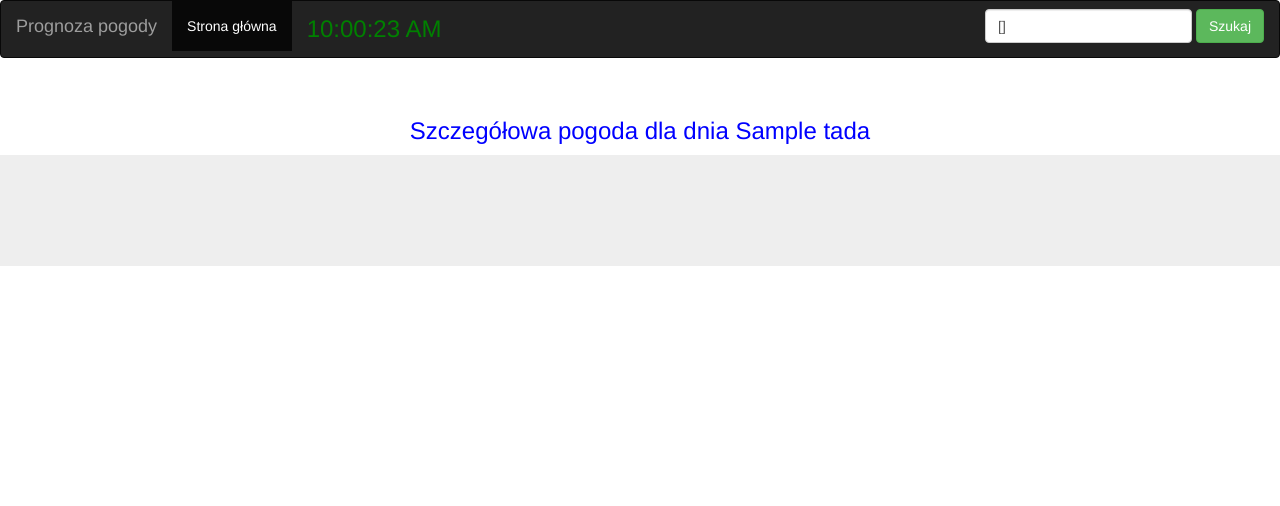
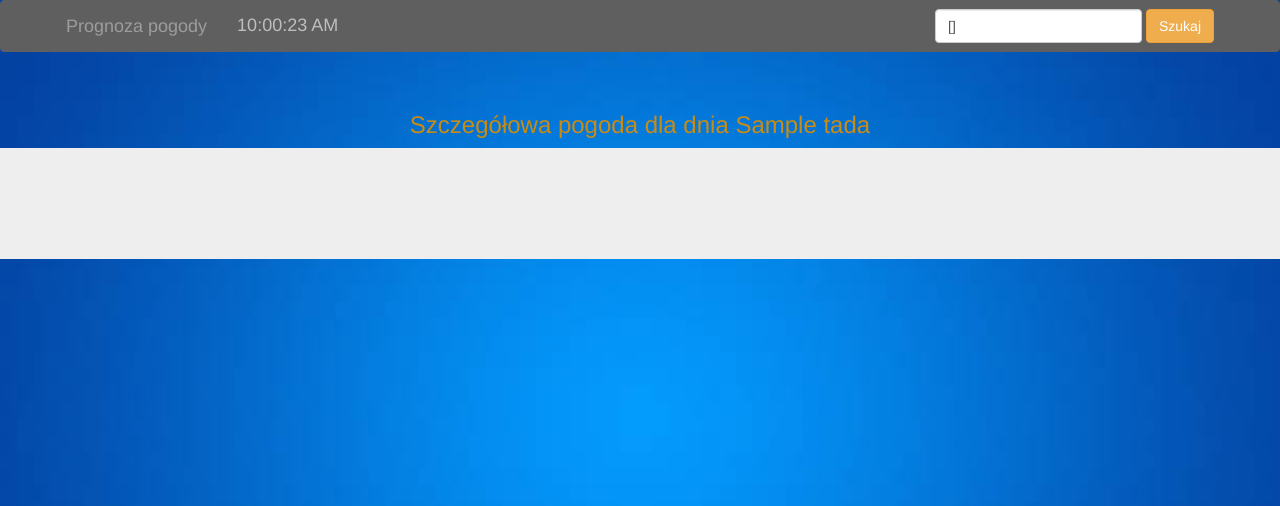
Before and after one commit to DzoanaZ/Aplikacje-internetowe2, a Django app: template forecast/templates/forecast/detail.html in a window 1280 px wide. Shown: the top 506 px of the page. Run offline with Django 3.2, Linux system fonts and the light colour scheme; the template is opened without the code that fills it: most values are stand-ins (such as "Sample title", 1, 10 or a date in 2020); some libraries are stand-ins or nearby versions.

Commit message:
Zmiana wyglądu aplikacji - css.

```diff
--- a/forecast/static/css/forecast.css
+++ b/forecast/static/css/forecast.css
@@ -1,9 +1,21 @@
-#homewelcome {
-text-align: center;
-color: green;
+#homewelcome, #message {
+	text-align: center;
+	color: rgb(200,140,20);
 }
-#timer {
-color:green;
-text-align:center;
-
+#timer, h3 {
+	color: rgb(190,190,190);
+	text-align:center;
 }
+body#homebody{
+	background-image: url('../images/pattern.jpg');
+	background-repeat: no-repeat;
+	background-size: 100%;
+}
+nav.navbar, nav.navbar-inverse{
+	background-color: rgb(95,95,95);
+	border-color: rgb(95,95,95);
+	padding: 0 50px;
+}
+.jumbotron{
+	text-align:center; color:green; font-size:2em;
+}
--- a/forecast/templates/forecast/base.html
+++ b/forecast/templates/forecast/base.html
@@ -11,21 +11,21 @@
   <link rel="stylesheet" href="{% static 'css/forecast.css' %}">
   <script src="{% static 'js/jquery.cookie.js' %}"></script>
 </head>
+<body id="homebody">
 <nav class="navbar navbar-inverse">
   <div class="container-fluid">
     <div class="navbar-header">
       <a class="navbar-brand" href="{% url 'forecast:home' %}">Prognoza pogody</a>
     </div>
-    <ul class="nav navbar-nav">
-      <li class="active"><a href="{% url 'forecast:home' %}">Strona główna</a></li>
-    </ul>
-    <h3 id="timer" style="color:green;" class="navbar-text navbar-center"></h3>
-    <form method="post" action="{% url 'forecast:update' %}" class="navbar-form navbar-right">
+
+    <h4 id="timer" class="navbar-text navbar-center"></h4>
+
+	<form method="post" action="{% url 'forecast:update' %}" class="navbar-form navbar-right">
      {% csrf_token %}
       <div class="form-group">
         <input type="text" class="form-control" name="city" value="{{city}}" placeholder="Miejscowość">
       </div>
-      <button type="submit" class="btn btn-success">Szukaj</button>
+      <button type="submit" class="btn btn-warning">Szukaj</button>
     </form>
   </div>
 </nav>
@@ -40,4 +40,5 @@ var d = new Date()
 document.getElementById("timer").innerHTML = d.toLocaleTimeString();
 },1000)
 </script>
+</body>
 </html>
--- a/forecast/templates/forecast/detail.html
+++ b/forecast/templates/forecast/detail.html
@@ -1,7 +1,7 @@
 {% extends 'forecast/base.html' %}
 {% block content %}
 
-<h3 id="message" style="color:blue; text-align:center;">Szczegółowa pogoda dla dnia {{tada}}</h3>
+<h3 id="message">Szczegółowa pogoda dla dnia {{tada}}</h3>
 <div class="jumbotron" style="text-align:center; color:green;">
 <p id="mintemp"></p>
 <p id="maxtemp"></p>
--- a/forecast/templates/forecast/home.html
+++ b/forecast/templates/forecast/home.html
@@ -1,6 +1,6 @@
 {% extends 'forecast/base.html' %}
 {% block content %}
-<body id="homebody" style="background-image: url('static/images/pattern.svg');">
+<body id="homebody">
 <h2 style="font-size:0.2em;" id="homewelcome">Prognoza pogody dla każdej miejscowości na świecie</h2>
 <div class="col-sm-4 col-sm-offset-4" >
  <form method="post" action={% url 'forecast:update' %}>
@@ -9,7 +9,7 @@
       <input type="text" class="form-control" id="usr" placeholder="Wpisz miejscowość" name="city" value={{city}}>
     </div>
     <div class="form-group" style="text-align:center;">
-      <button type="submit" class="btn btn-success btn-lg">Szukaj</button>
+      <button type="submit" class="btn btn-warning btn-lg">Szukaj</button>
     </div>
   </form>
 </div>
--- a/forecast/templates/forecast/update.html
+++ b/forecast/templates/forecast/update.html
@@ -1,11 +1,11 @@
 {% extends 'forecast/base.html' %}
 {% block content %}
 {% load static %}
-<h3 id="message" style="color:blue; text-align:center;">Prognoza pogody na 5 dni dla miejscowości {{ city }}</h3>
+<h3 id="message">Prognoza pogody na 5 dni dla miejscowości {{ city }}</h3>
 {% for i in 'xxxxx' %}
 <div class="col-sm-4">
-<h3 id="date{{forloop.counter}}" style="text-align:center; color:green;"></h3>
-<div id="div{{forloop.counter}}" class="jumbotron" style="text-align:center; color:green; font-size:2em;">
+	<h3 id="date{{forloop.counter}}"></h3>
+	<div id="div{{forloop.counter}}" class="jumbotron">
 		<img id="image{{forloop.counter}}" src="" height="90" width="90">
 		<h3 id="head{{forloop.counter}}"></h3>
 	</div>
```
Also changed, not shown: forecast/static/images/pattern.jpg (added). Lines whose indentation alone changed are shown as unchanged.
